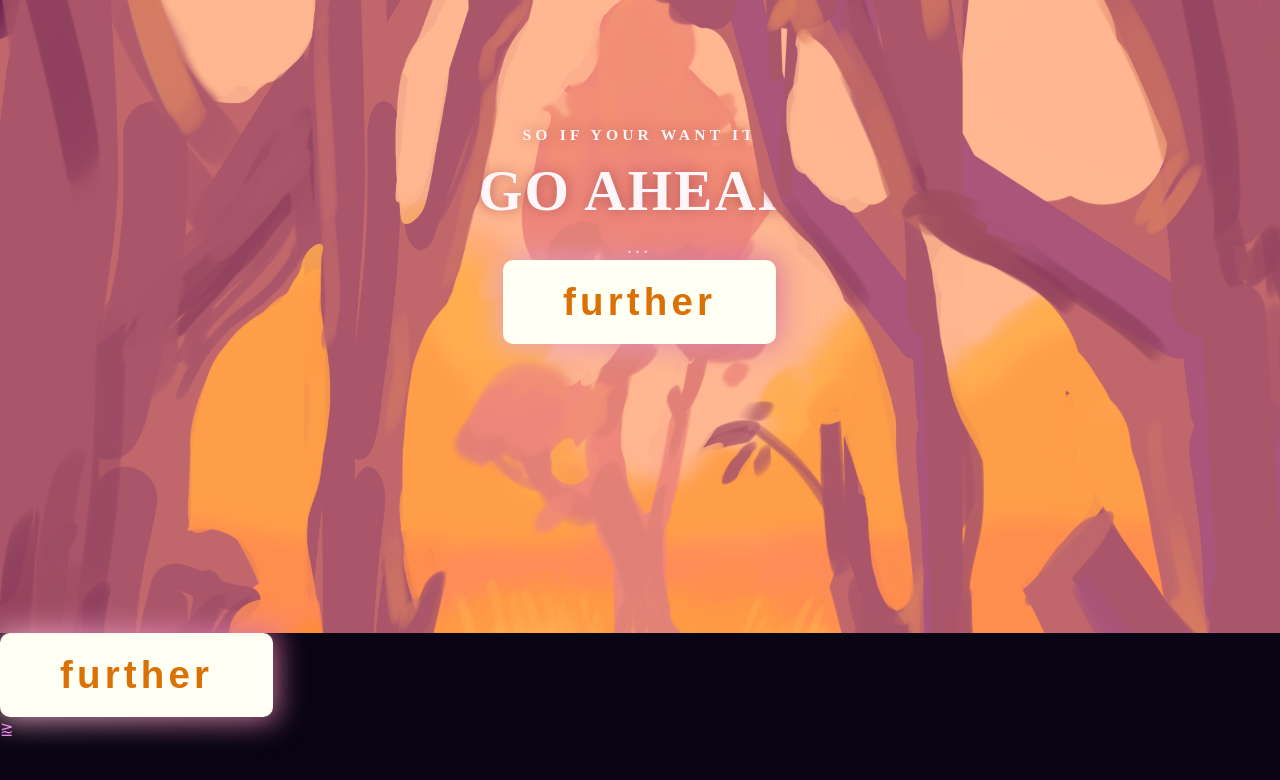
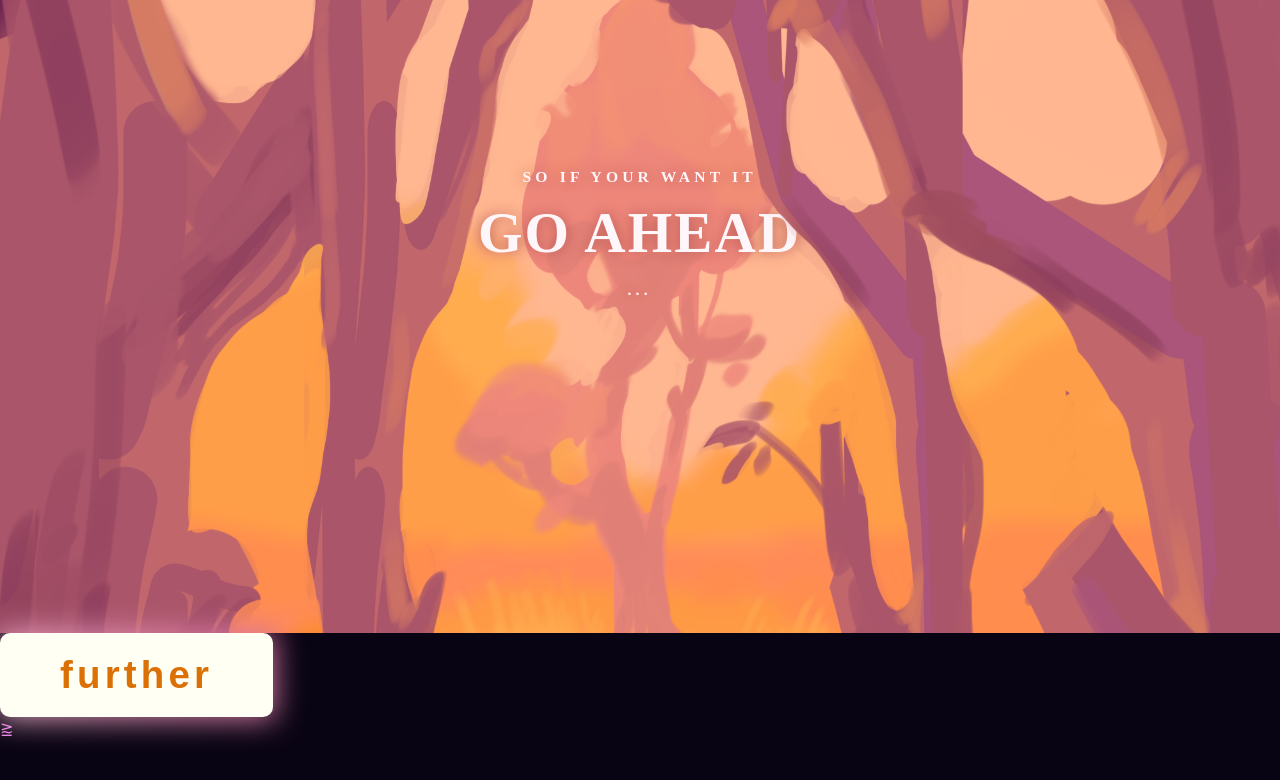
Before and after one commit to InfinityCrafter/test, a plain HTML site: page index.html in a window 1280 px wide. Shown: the part 2567-3347 px from the top of the page. Drawn offline with Linux system fonts and the light colour scheme; a web font is replaced by a local one.

Commit message:
Update index.html

```diff
--- a/index.html
+++ b/index.html
@@ -62,9 +62,7 @@
           <div class="layers_caption3">so if your want it</div>
           <div class="layers_title3">go ahead</div>
           <div class="layers_caption3">...</div>
-          <a href="https://www.instagram.com/jelly_forstuff/" target="_blank">
-            <button class="btn">further</button>
-          </a>
+
 
 
         </div>
```
